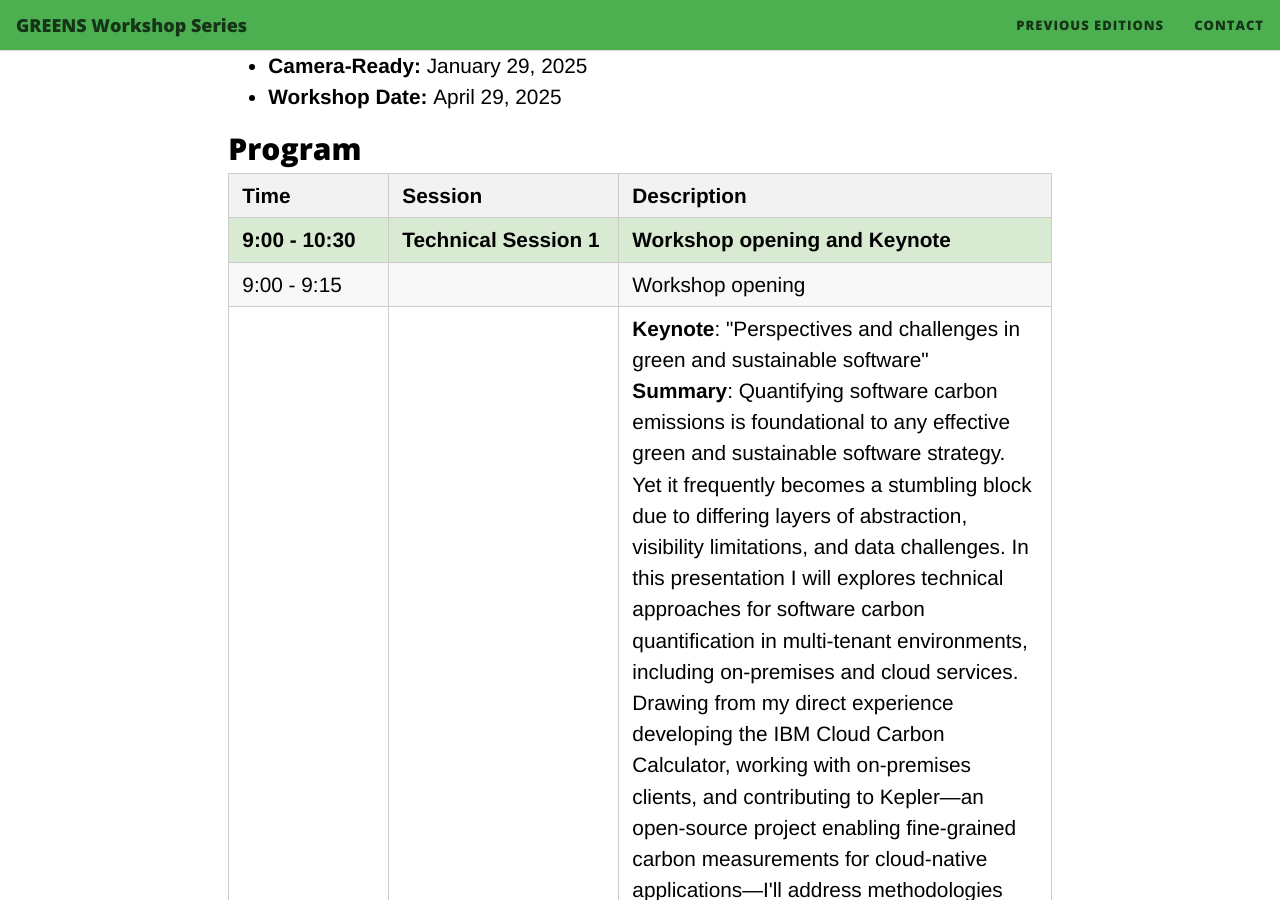
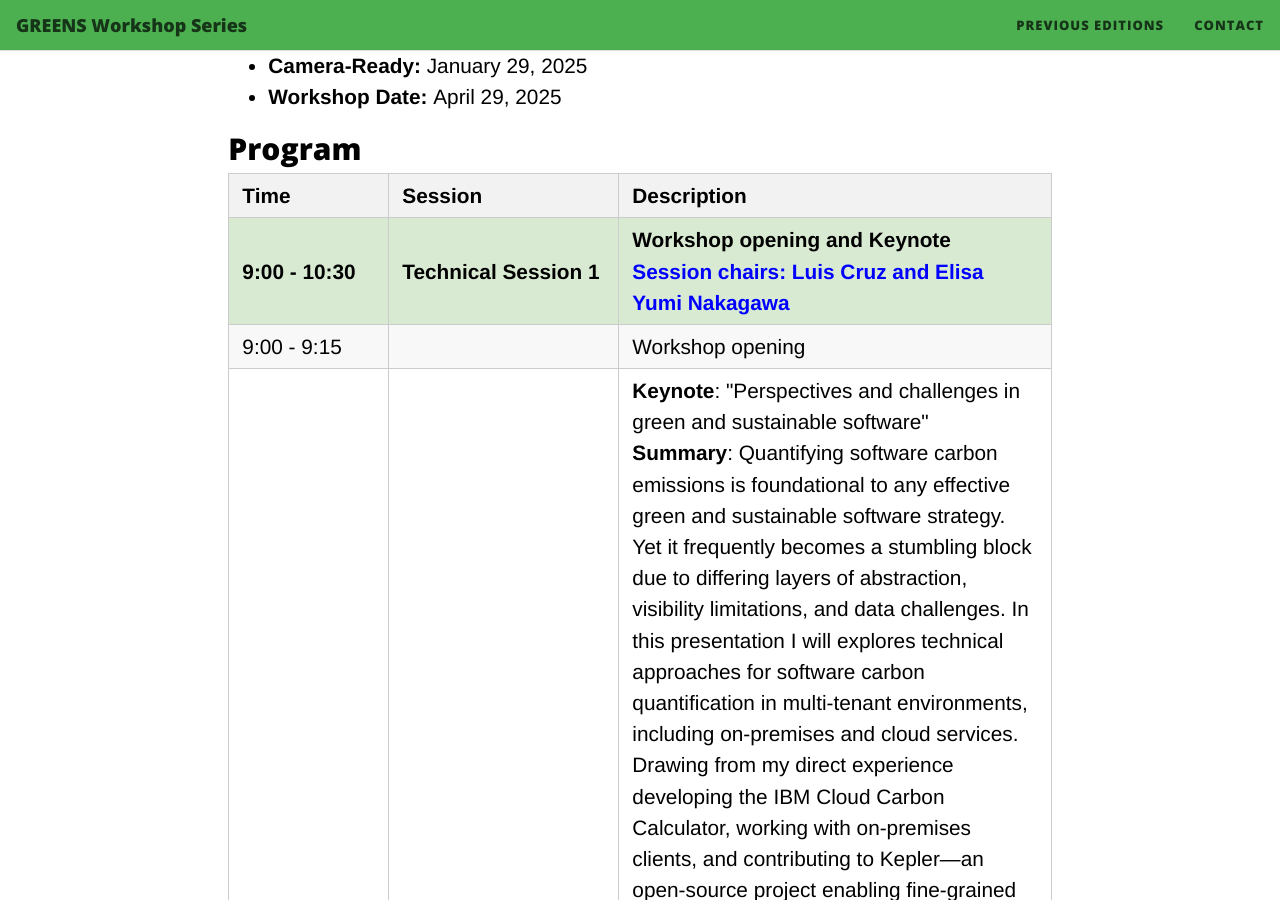
Before and after one commit to greensworkshop/greensworkshop.github.io, a Jekyll site: the page built from index.html, in a window 1280 px wide and 900 px high, scrolled down 2380 px. Built offline with Jekyll 4.4.1, drawn with Linux system fonts in a browser that asks for light colours; nearby versions of some CDN libraries; the list of posts is cut into pages by our own code; some of the changed text lies outside the part shown.

Commit message:
added session chairs

```diff
--- a/index.html
+++ b/index.html
@@ -86,7 +86,10 @@
     <tr style="background-color:#d9ead3">
       <td data-label="Time"><strong>9:00 - 10:30</strong></td>
       <td data-label="Session"><strong>Technical Session 1</strong></td>
-      <td data-label="Description"><strong>Workshop opening and Keynote<strong></td>
+      <td data-label="Description">
+        <strong>Workshop opening and Keynote</strong><br>
+        <strong style="color:blue">Session chairs: Luis Cruz and Elisa Yumi Nakagawa</strong>
+      </td>
     </tr>
     <tr>
       <td data-label="Time">9:00 - 9:15</td>
@@ -110,8 +113,13 @@
     </tr>
     <tr style="background-color:#d9ead3">
       <td data-label="Time"><strong>11:00 - 12:30</strong></td>
-      <td data-label="Session"><strong>Technical Session 2</strong></td>
-      <td data-label="Description"><strong>Pitch Session (5-minute pitch of each paper and question/comment filling and posting via Miro)</strong></td>
+      <td data-label="Session">
+        <strong>Technical Session 2</strong><br>
+      </td>
+      <td data-label="Description">
+        <strong>Pitch Session (5-minute pitch of each paper and question/comment filling and posting via Miro)</strong><br>
+        <strong style="color:blue">Session chair: Elisa Yumi Nakagawa</strong>
+      </td>
     </tr>
     <tr>
      <td data-label="Time">11:00 - 12:10</td>
@@ -203,7 +211,10 @@
     <tr style="background-color:#d9ead3">
       <td data-label="Time"><strong>14:00 - 15:30</strong></td>
       <td data-label="Session"><strong>Technical Session 3</strong></td>
-      <td data-label="Description"><strong>Talk on green conferences and Discussion session</strong></td>
+      <td data-label="Description">
+        <strong>Talk on green conferences and Discussion session</strong><br>
+        <strong style="color:blue">Session chair: Luis Cruz</strong>
+      </td>
     </tr>
     <tr>
       <td data-label="Time">14:00 - 14:25</td>
@@ -227,7 +238,10 @@
    <tr style="background-color:#d9ead3">
       <td data-label="Time"><strong>16:00 - 17:30</strong></td>
       <td data-label="Session"><strong>Technical Session 4</strong></td>
-      <td data-label="Description"><strong>Discussion and Closing session</strong></td>
+      <td data-label="Description">
+        <strong>Discussion and Closing session</strong><br>
+        <strong style="color:blue">Session chairs: Luis Cruz and Elisa Yumi Nakagawa</strong>
+      </td>
    </tr>
     <tr>
       <td data-label="Time">16:00 - 17:00</td>
```
Also changed, not shown: 1 other file.
